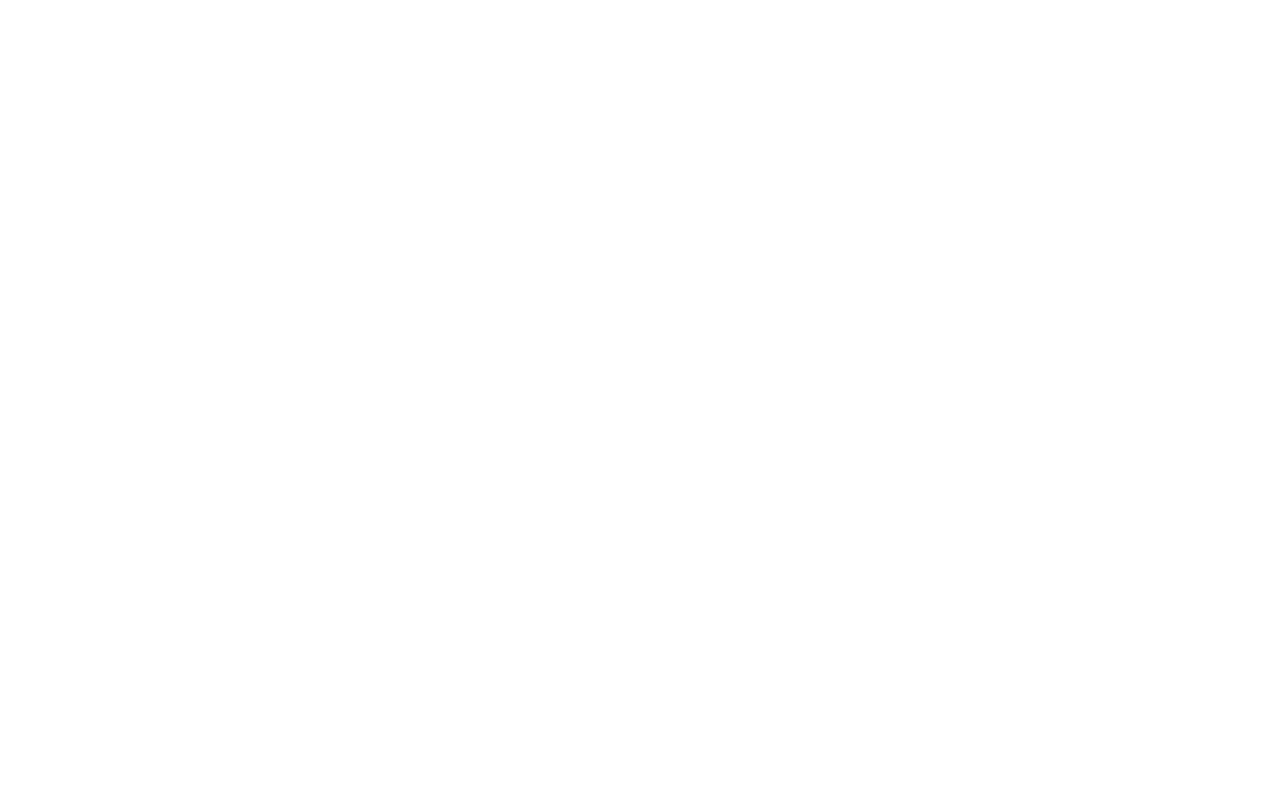
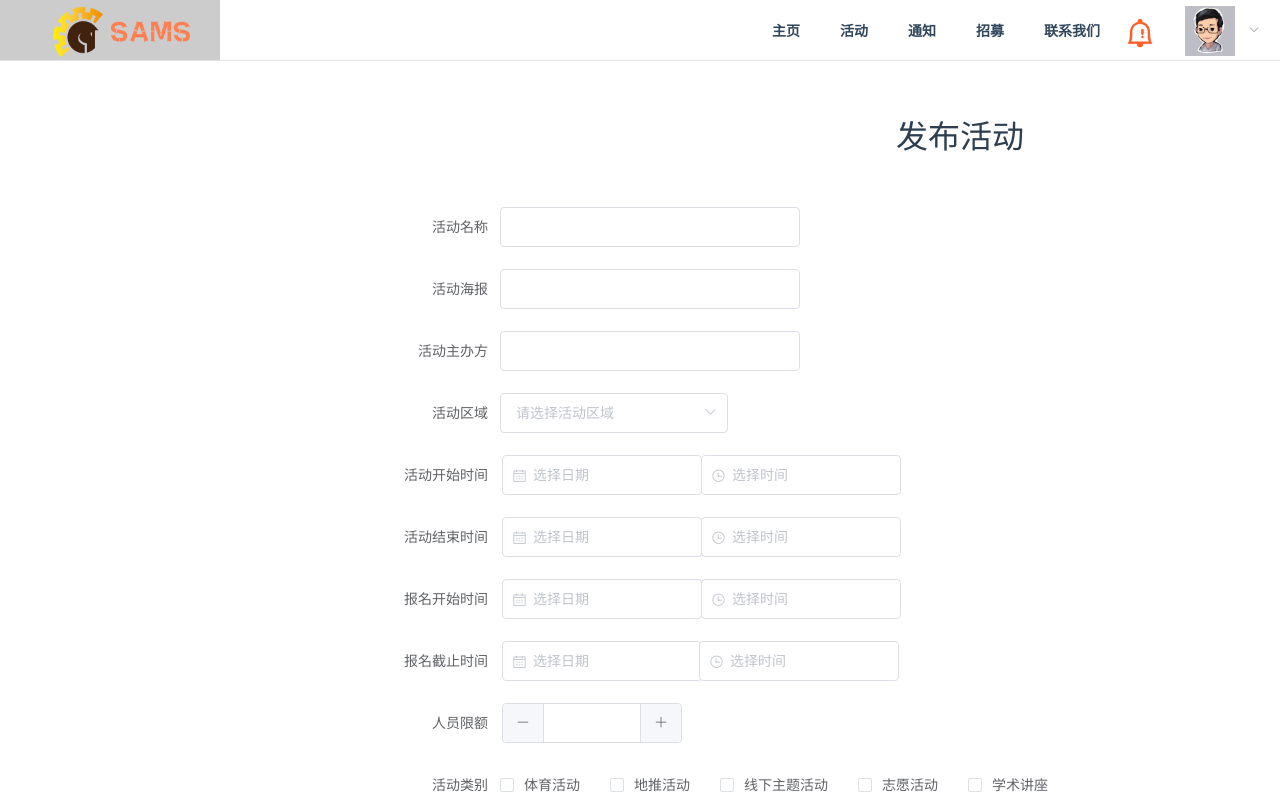
Before and after one commit to njusesta/FrontEnd, a Vue app in the folder FrontEnd/: page /Activity/ReleaseActivity in a window 1280 px wide. Shown: the top 800 px of the page. Built offline with nearby package versions, Linux system fonts and the light colour scheme.

Commit message:
发布活动

```diff
--- a/FrontEnd/src/pages/Activity.vue
+++ b/FrontEnd/src/pages/Activity.vue
@@ -34,7 +34,10 @@
 
     </el-row>
     </div>
-    <div class="actShow">正在报名</div>
+    <div class="actShow">
+      <span class=""> 正在报名</span>
+    </div>
+        <el-button  style="float:left"><a href="/Activity/ReleaseActivity">我要发布</a></el-button>
     <div class="actCarddiv">
       <el-row>
         <el-col :span="10">
@@ -176,93 +179,14 @@
         :total="50">
       </el-pagination>
     </div>
-    <div class="demo-image__lazy">
+    <!-- <div class="demo-image__lazy">
       <el-image v-for="url in urls" :key="url" :src="url" lazy></el-image>
-    </div>
+    </div> -->
 <!-- 招募详情页（加入项目页）------联系我们-----活动主页------活动发布页------活动详情页（报名） -->
   <footter></footter>
   </div>
 </template>
 
-<style>
-.linkdomain{
-  background-color: rgb(255, 255, 255);
-
-}
-.title{
-  text-align: center;
-  margin-top: 10px;
-  margin-bottom: 2px;
-}
-.belownavi{
-  border:1px solid;
-  border-color: #990033;
-}
-.remainnum,.endtime,.maxnum{
-  text-align: right
-}
-.briefintro{
-  margin-bottom: 1em;
-}
-.newslink{
-  min-width: 40px;
-  width: 100%;
-  height: 25px;
-  min-height: 20px;
-  text-align: left;
-  padding: 2% 2% 2% 2%;
-}
-.actCarddiv{
-  margin-left: 150px;
-}
-.activityCard{
-  margin: 0px 10px 0px 80px;
-  width: 480px;
-  background-color: lightgray;
-  border:1px solid;
-  border-color: #990033;
-}
-.blockpager{
-  text-align: center;
-  background-color: rgb(255, 255, 255);
-  margin-top: 0%;
-  border-radius: 80px 50px;
-
-}
-.activityname{
-
-}
-.actShow{
-  padding: 10px 5px 30px 5px;
-  text-align: center;
-  color:#EB7A67;
-  font-size: 2em;
-  width: 160px;
-  height: 20px;
-  background-color: rgb(255, 255, 255);
-  margin: 20px 670px 50px auto ;
-  border-radius: 80px 50px;
-  border:1px solid;
-  border-color: #990033;
-}
-.box-card{
-  background-color: ghostwhite;
-}
-.domain{
-  margin-left: 0px;
-  margin-right: 0px;
-  background-color: rgb(255, 255, 255);
-}
-.el-row {
-    margin-bottom: 20px;
-  }
- .el-col{
-   margin-left: 2px
- }
- /* .Activityphotos{
-   width: 60%;
- } */
-</style>
 <script>
 import navi from '../components/navi'
 import footter from "../components/footter"
@@ -273,15 +197,15 @@ export default {
   data () {
     return {
       name: 'Activity',
-      urls: [
-          'https://fuss10.elemecdn.com/a/3f/3302e58f9a181d2509f3dc0fa68b0jpeg.jpeg',
-          'https://fuss10.elemecdn.com/1/34/19aa98b1fcb2781c4fba33d850549jpeg.jpeg',
-          'https://fuss10.elemecdn.com/0/6f/e35ff375812e6b0020b6b4e8f9583jpeg.jpeg',
-          'https://fuss10.elemecdn.com/9/bb/e27858e973f5d7d3904835f46abbdjpeg.jpeg',
-          'https://fuss10.elemecdn.com/d/e6/c4d93a3805b3ce3f323f7974e6f78jpeg.jpeg',
-          'https://fuss10.elemecdn.com/3/28/bbf893f792f03a54408b3b7a7ebf0jpeg.jpeg',
-          'https://fuss10.elemecdn.com/2/11/6535bcfb26e4c79b48ddde44f4b6fjpeg.jpeg'
-      ],
+      // urls: [
+      //     'https://fuss10.elemecdn.com/a/3f/3302e58f9a181d2509f3dc0fa68b0jpeg.jpeg',
+      //     'https://fuss10.elemecdn.com/1/34/19aa98b1fcb2781c4fba33d850549jpeg.jpeg',
+      //     'https://fuss10.elemecdn.com/0/6f/e35ff375812e6b0020b6b4e8f9583jpeg.jpeg',
+      //     'https://fuss10.elemecdn.com/9/bb/e27858e973f5d7d3904835f46abbdjpeg.jpeg',
+      //     'https://fuss10.elemecdn.com/d/e6/c4d93a3805b3ce3f323f7974e6f78jpeg.jpeg',
+      //     'https://fuss10.elemecdn.com/3/28/bbf893f792f03a54408b3b7a7ebf0jpeg.jpeg',
+      //     'https://fuss10.elemecdn.com/2/11/6535bcfb26e4c79b48ddde44f4b6fjpeg.jpeg'
+      // ],
       activitypho: [{
         description: '',
         image: require('../assets/girl.jpg')
@@ -339,3 +263,90 @@ export default {
   }
 }
 </script>
+<style>
+.linkdomain{
+  background-color: rgb(255, 255, 255);
+
+}
+.title{
+  text-align: center;
+  margin-top: 10px;
+  margin-bottom: 2px;
+}
+.belownavi{
+  border:1px solid;
+  border-color: #990033;
+}
+.remainnum,.endtime,.maxnum{
+  text-align: right
+}
+.briefintro{
+  margin-bottom: 1em;
+}
+.newslink{
+  min-width: 40px;
+  width: 100%;
+  height: 25px;
+  min-height: 20px;
+  text-align: left;
+  padding: 2% 2% 2% 2%;
+}
+.actCarddiv{
+  margin-left: 150px;
+}
+.activityCard{
+  margin: 0px 10px 0px 80px;
+  width: 480px;
+  background-color: lightgray;
+  border:1px solid;
+  border-color: #990033;
+}
+.blockpager{
+  text-align: center;
+  background-color: rgb(255, 255, 255);
+  margin-top: 0%;
+  border-radius: 80px 50px;
+
+}
+.actShow{
+  padding: 10px 5px 30px 5px;
+  text-align: center;
+  color:#EB7A67;
+  font-size: 2em;
+  width: 160px;
+  height: 20px;
+  background-color: rgb(255, 255, 255);
+  margin: 20px 670px 50px auto ;
+  border-radius: 80px 50px;
+  border:1px solid;
+  border-color: #990033;
+}
+.wantDeclare{
+  text-align: center;
+  font-size: 1em;
+  color: rgb(250, 225, 1);
+  float: right;
+  width: 80px;
+  padding: auto 5px auto 5px;
+  height: 40px;
+  border: 1px solid;
+  border-color: rgb(226, 96, 20);
+}
+.box-card{
+  background-color: ghostwhite;
+}
+.domain{
+  margin-left: 0px;
+  margin-right: 0px;
+  background-color: rgb(255, 255, 255);
+}
+.el-row {
+    margin-bottom: 20px;
+  }
+ .el-col{
+   margin-left: 2px
+ }
+ /* .Activityphotos{
+   width: 60%;
+ } */
+</style>
--- a/FrontEnd/src/pages/ReleaseActivity.vue
+++ b/FrontEnd/src/pages/ReleaseActivity.vue
@@ -1,50 +1,63 @@
 <template>
   <div class="domain">
-    <navi></navi>
-    <p>活动详情</p>
-    <div class="table">
-      <el-form ref="form" :model="form" label-width="80px">
+    <div><navi></navi></div>
+    <p class="title">发布活动</p>
+    <div class="tableContent">
+      <div class="tableBody">
+        <el-form ref="form" :model="form" label-width="100px">
           <el-form-item label="活动名称">
-          <el-input v-model="form.name"></el-input>
+          <el-input v-model="form.name" class="inputbox" style="width: 300px;"></el-input>
+          </el-form-item>
+          <el-form-item label="活动海报">
+            <el-input v-model="form.name" class="inputbox" style="width: 300px;"></el-input>
           </el-form-item>
           <el-form-item label="活动主办方">
-          <el-input v-model="form.holder"></el-input>
+            <el-input v-model="form.holder" class="inputbox" style="width: 300px;"></el-input>
           </el-form-item>
           <el-form-item label="活动区域">
             <el-select v-model="form.region" placeholder="请选择活动区域">
-            <el-option label="区域一" value="shanghai"></el-option>
-            <el-option label="区域二" value="beijing"></el-option>
+              <el-option label="南京大学仙林校区" value="xianlin"></el-option>
+              <el-option label="南京大学鼓楼校区" value=“gulou”></el-option>
             </el-select>
           </el-form-item>
-        <el-form-item label="活动时间">
-          <el-col :span="11">
-            <el-date-picker type="date" placeholder="选择日期" v-model="form.date1" style="width: 100%;"></el-date-picker>
+          <el-form-item label="活动开始时间">
+            <el-col :span="4">
+              <el-date-picker type="date" placeholder="选择日期" v-model="form.date1" style="width: 200px;"></el-date-picker>
             </el-col>
-          <el-col class="line" :span="2">-</el-col>
-          <el-col :span="11">
-            <el-time-picker placeholder="选择时间" v-model="form.date2" style="width: 100%;"></el-time-picker>
+            <el-col class="line" :span="2">--</el-col>
+            <el-col :span="4">
+              <el-time-picker placeholder="选择时间" v-model="form.date2" style="width: 200px;"></el-time-picker>
+            </el-col>
+          </el-form-item>
+          <el-form-item label="活动结束时间">
+            <el-col :span="4">
+              <el-date-picker type="date" placeholder="选择日期" v-model="form.date1" style="width: 200px;"></el-date-picker>
+            </el-col>
+            <el-col class="line" :span="2">--</el-col>
+            <el-col :span="4">
+              <el-time-picker placeholder="选择时间" v-model="form.date2" style="width: 200px;"></el-time-picker>
             </el-col>
           </el-form-item>
           <el-form-item label="报名开始时间">
-          <el-col :span="11">
-            <el-date-picker type="date" placeholder="选择日期" v-model="form.date1" style="width: 100%;"></el-date-picker>
+            <el-col :span="4">
+              <el-date-picker type="date" placeholder="选择日期" v-model="form.date1" style="width: 200px; " ></el-date-picker>
             </el-col>
-          <el-col class="line" :span="2">-</el-col>
-          <el-col :span="11">
-            <el-time-picker placeholder="选择时间" v-model="form.date2" style="width: 100%;"></el-time-picker>
+            <el-col class="line" :span="2">--</el-col>
+            <el-col :span="4">
+              <el-time-picker placeholder="选择时间" v-model="form.date2" style="width:200px;"></el-time-picker>
             </el-col>
           </el-form-item>
             <el-form-item label="报名截止时间">
-          <el-col :span="11">
-            <el-date-picker type="date" placeholder="选择日期" v-model="form.date1" style="width: 100%;"></el-date-picker>
+            <el-col :span="4">
+              <el-date-picker type="date" placeholder="选择日期" v-model="form.date1" style="width: 200px;"></el-date-picker>
             </el-col>
             <el-col class="line" :span="2">-</el-col>
-          <el-col :span="11">
-            <el-time-picker placeholder="选择时间" v-model="form.date2" style="width: 100%;"></el-time-picker>
+            <el-col :span="4"></el-col>
+              <el-time-picker placeholder="选择时间" v-model="form.date2" style="width: 200px;"></el-time-picker>
             </el-col>
           </el-form-item>
           <el-form-item label="人员限额">
-          <el-col :span="11">
+            <el-col :span="4">
               <el-input-number v-model="form.maxnum" aria-placeholder="请输入人数限额"></el-input-number>
             </el-col>
           </el-form-item>
@@ -59,12 +72,11 @@
             </el-checkbox-group>
           </el-form-item>
           <el-form-item label="活动简述">
-          <el-input type="textarea" v-model="form.desc"></el-input>
+            <el-input type="textarea" v-model="form.desc" style="width: 550px;"></el-input>
           </el-form-item>
           <el-form-item label="活动详述">
-          <el-input type="textarea" v-model="form.desc"></el-input>
+            <el-input type="textarea" v-model="form.desc" style="width: 550px; "></el-input>
           </el-form-item>
-
           <el-form-item>
             <el-button type="primary" @click="onSubmit">立即创建</el-button>
             <el-button>取消</el-button>
@@ -72,13 +84,30 @@
         </el-form>
       </div>
     </div>
+  </div>
 </template>
+<style>
+.tableContent{
+  margin-left: 400px;
+  text-align: left;
+  border: 1px chocolate;
+}
+.title{
+  margin-left: 640px;
+  margin-top: 50px;
+  margin-bottom: 50px;
+  font-size: 2em;
+  border: 1em darkmagenta;
 
+}
+</style>
 <script>
 import navi from "../components/navi"
+import footter from '../components/footter'
+
 export default {
   name: 'ReleaseActivity',
-  components: {navi},
+  components: {navi,footter},
   data() {
     return {
       name: "ReleaseActivity",
@@ -101,6 +130,3 @@ export default {
   }
 }
 </script>
-<style>
-
-</style>
--- a/FrontEnd/src/router/index.js
+++ b/FrontEnd/src/router/index.js
@@ -7,6 +7,7 @@ import Notice from '@/pages/Notice'
 import Recruit from '@/pages/Recruit'
 import Contact from '@/pages/Contact'
 import ActivityDetails from '@/pages/ActivityDetails'
+import ReleaseActivity from '@/pages/ReleaseActivity'
 
 Vue.use(Router)
 
@@ -19,9 +20,20 @@ export default new Router({
       component: Entry
     },
     {
-      path: '/Acitivity/ActivityDetails',
-      name: 'ActivitYDetails',
-      component: ActivityDetails
+      path: '/Activity/ActivityDetails',
+      name: 'ActivityDetails',
+      component: ActivityDetails,
+      meta: {
+        requireAuth: true
+      }
+    },
+    {
+      path: '/Activity/ReleaseActivity',
+      name: 'ReleaseActivity',
+      component: ReleaseActivity,
+      meta: {
+        requireAuth: true
+      }
     },
     {
       path: '/',
```
Also changed, not shown: FrontEnd/src/pages/ActivityDetails.vue (+11 -46 lines), 1 other file (tests, documents, lock files or other folders). Lines whose indentation alone changed are shown as unchanged.
